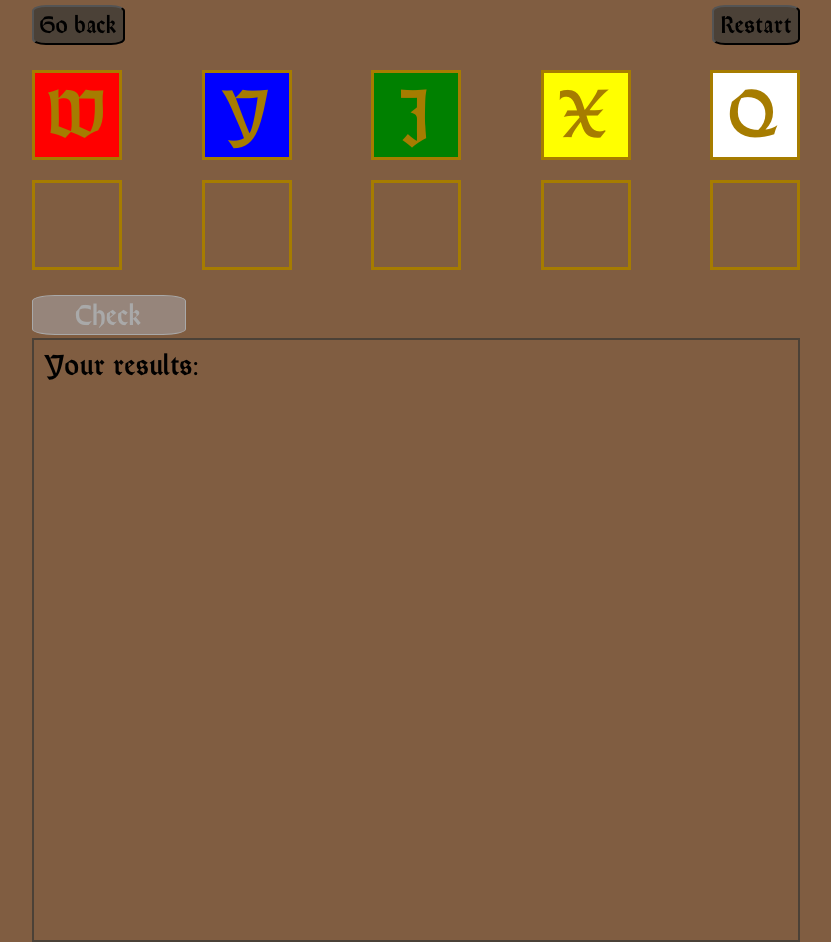
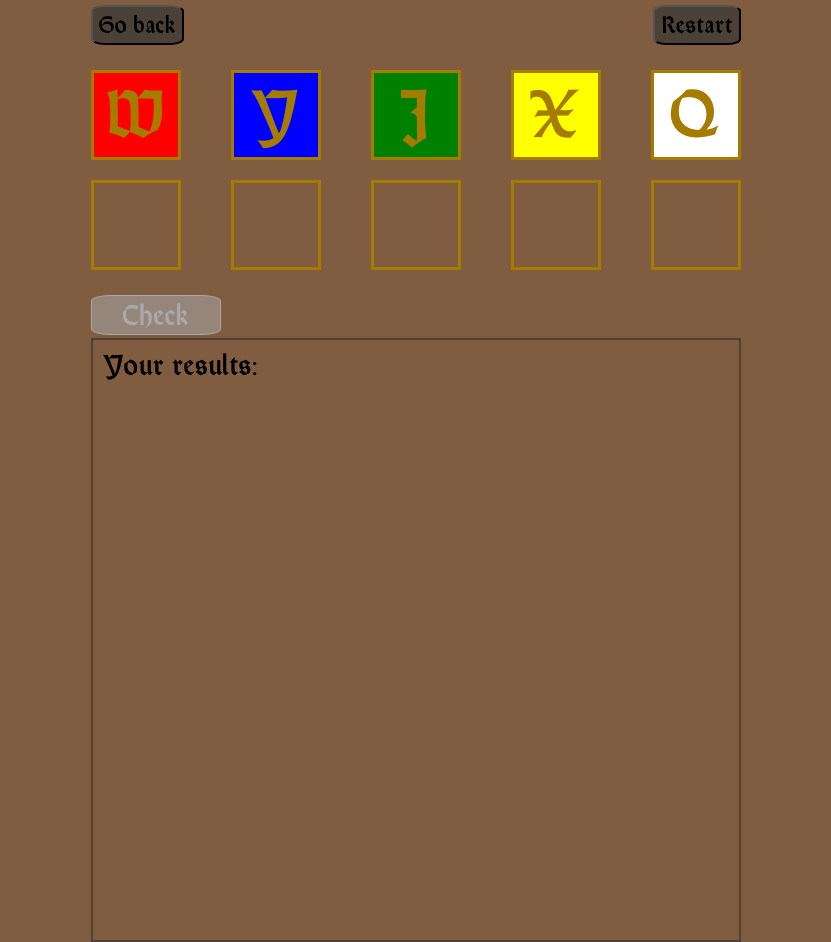
Before and after one commit to exxlain/mastermind, a React (Create React App) app: page /game-page in a window 1280 px wide. Shown: the whole page, without its empty margins (224-1055 px from the left). Built offline with nearby package versions, Linux system fonts and the light colour scheme.

Commit message:
[changed] size of game screen

```diff
--- a/src/features/GamePage/GamePage.module.css
+++ b/src/features/GamePage/GamePage.module.css
@@ -1,5 +1,5 @@
 .page {
-  width: 60%;
+  max-width: 650px;
   margin: 0 auto;
 }
 .header {
```
